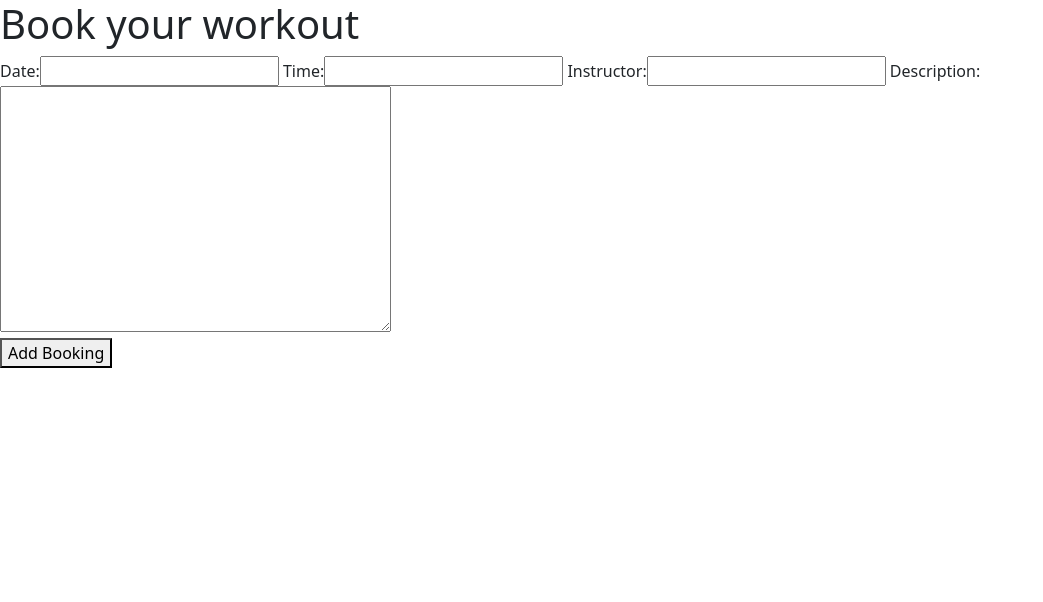
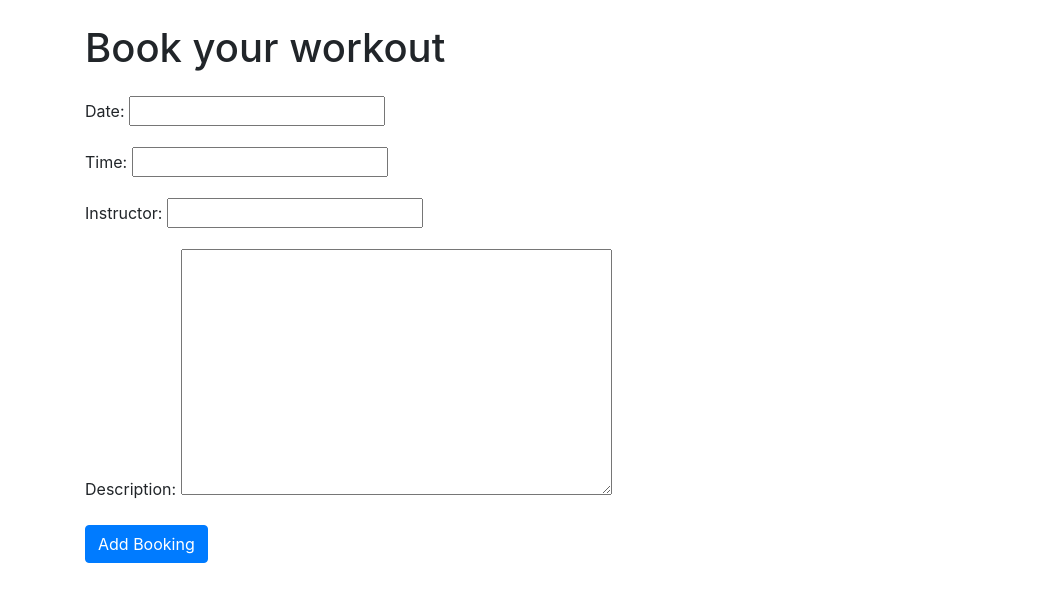
Before and after one commit to kaeb13/pp4ebka, a Django app: page /add/ in a window 1280 px wide. Shown: the top 602 px of the page, without its empty margins (0-1043 px from the left). Run offline with Django 3.2, Linux system fonts and the light colour scheme; some libraries are stand-ins or nearby versions.

Commit message:
Add bootstrap to html files

```diff
--- a/bookings/templates/bookings/add_booking.html
+++ b/bookings/templates/bookings/add_booking.html
@@ -5,26 +5,35 @@
     <meta charset="UTF-8">
     <meta http-equiv="X-UA-Compatible" content="IE=edge">
     <meta name="viewport" content="width=device-width, initial-scale=1.0">
-
     <!-- BOOTSTRAP -->
-    <link href="https://cdn.jsdelivr.net/npm/bootstrap@5.5.0-alpha1/dist/css/bootstrap.min.css" rel="stylesheet" integrity="sha384-KyZXEAg3QhqLMpG8r+Knujsl7/1L_dstPt3+1ft7gfd2sbXxKk5M5J5d5M8anHIl" crossorigin="anonymous"/>
-
-
- <title>Add Your Booking</title>
+    <link rel="stylesheet" href="https://maxcdn.bootstrapcdn.com/bootstrap/4.5.2/css/bootstrap.min.css">
+    <title>Add A Booking</title>
 </head>
 
 <body>
-    <h1>Book your workout</h1>
+    <div class="container">
+        <h1 class="my-4">Book your workout</h1>
 
-    <form method="POST" action="{% url 'add_booking' %}">
-        {% csrf_token %}
-        {{ form }}
+        <form method="POST" action="{% url 'add_booking' %}">
+            {% csrf_token %}
+            <div class="mb-3">
+                {{ form.date.label_tag }} {{ form.date }}
+            </div>
+            <div class="mb-3">
+                {{ form.time.label_tag }} {{ form.time }}
+            </div>
+            <div class="mb-3">
+                {{ form.instructor.label_tag }} {{ form.instructor }}
+            </div>
+            <div class="mb-3">
+                {{ form.description.label_tag }} {{ form.description }}
+            </div>
 
-        <div>
-            <p>
-                <button type="submit">Add Booking</button>
-            </p>
-        </div>
-    </form>
+            <div>
+                <button type="submit" class="btn btn-primary">Add Booking</button>
+            </div>
+        </form>
+    </div>
+</body>
 
 </html>
--- a/bookings/templates/bookings/bookings.html
+++ b/bookings/templates/bookings/bookings.html
@@ -5,8 +5,7 @@
         <meta http-equiv="X-UA-Compatible" content="IE=edge">
         <meta name="viewport" content="width=device-width, initial-scale=1.0">
         <!-- BOOTSTRAP -->
-    <link href="https://cdn.jsdelivr.net/npm/bootstrap@5.5.0-alpha1/dist/css/bootstrap.min.css" rel="stylesheet" integrity="sha384-KyZXEAg3QhqLMpG8r+Knujsl7/1L_dstPt3+1ft7gfd2sbXxKk5M5J5d5M8anHIl" crossorigin="anonymous"/>
-
+        <link rel="stylesheet" href="https://maxcdn.bootstrapcdn.com/bootstrap/4.5.2/css/bootstrap.min.css">
         <title>Pilates Club Booking Site</title>
     </head>
 <body>
```
Lines whose indentation alone changed are shown as unchanged.
